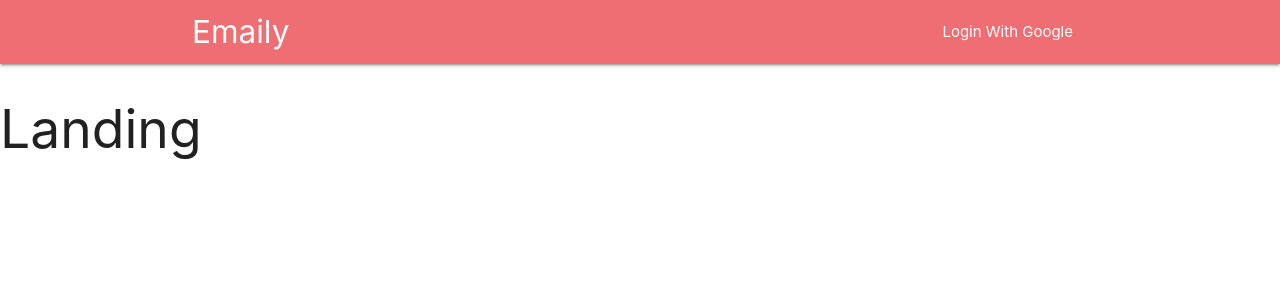
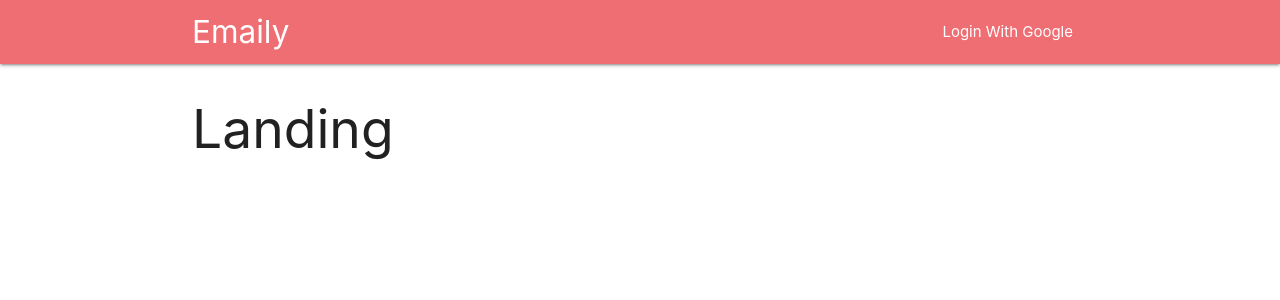
Before and after one commit to kckartik17/Feedback-frontend, a React (Create React App) app: page / in a window 1280 px wide. Shown: the top 300 px of the page. Built offline with nearby package versions, Linux system fonts and the light colour scheme.

Commit message:
Day 03: header designed
Signed-off-by: Kartik Chauhan <kckartik17@gmail.com>

```diff
--- a/src/components/App.js
+++ b/src/components/App.js
@@ -12,7 +12,7 @@ const App = () => {
       <BrowserRouter>
         <div>
           <Header />
-          <div className="containe">
+          <div className="container">
             <Route exact path="/" component={Landing} />
             <Route exact path="/surveys" component={Dashboard} />
             <Route path="/surveys/new" component={SurveyNew} />
```
